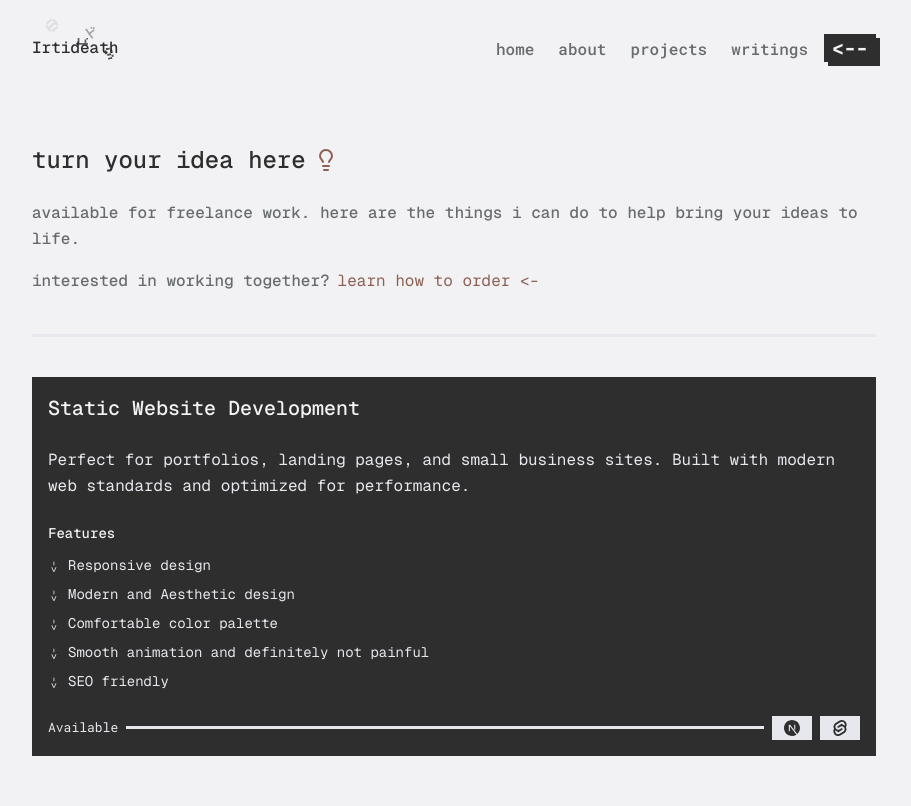
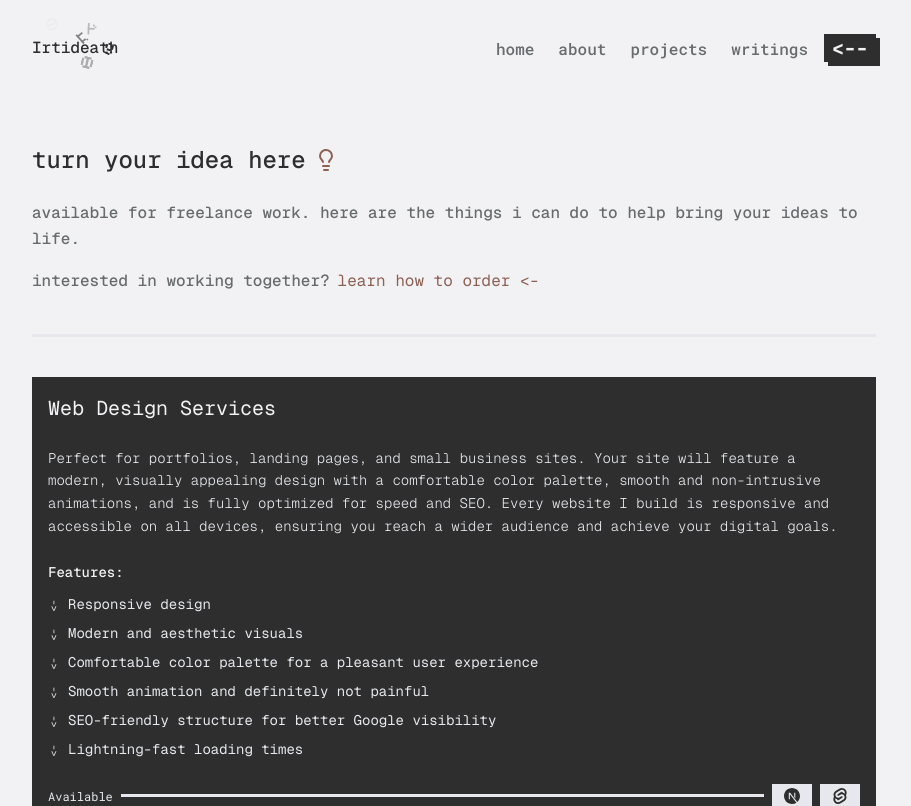
Before and after one commit to IRTIDEATH/Al-Sakha, a Next.js app: page /all-services in a window 1280 px wide. Shown: the top 806 px of the page, without its empty margins (186-1097 px from the left). Built offline with nearby package versions, Linux system fonts and the light colour scheme; a web font is replaced by a local one.

Commit message:
feat: update web design service text

```diff
--- a/components/pages/all-service/services-grid-section.tsx
+++ b/components/pages/all-service/services-grid-section.tsx
@@ -16,19 +16,21 @@ const ServicesGridSection = () => {
       {services.map((item, index) => (
         <Fragment key={item.number}>
           <div className="flex flex-col gap-6 bg-foreground p-4 text-background">
-            <h2 className="font-medium text-[20px]">{item.name}</h2>
+            <h2 className="text-[20px]">{item.name}</h2>
 
-            <p className="text-[16px] text-suram">{item.description}</p>
+            <p className="font-light text-[14px] text-suram">
+              {item.description}
+            </p>
 
             <div className="space-y-3">
-              <h3 className="font-medium text-sm">Features</h3>
+              <h3 className="font-medium text-sm">Features:</h3>
               <ul className="space-y-2">
                 {item.features.map((feature, featureIndex) => (
                   <li
                     key={featureIndex}
                     className="flex items-start gap-2 text-[14px] text-suram"
                   >
-                    <span className="mt-1 inline-block rotate-90 whitespace-nowrap font-geist text-[10px]">
+                    <span className="mt-1 inline-block rotate-90 select-none whitespace-nowrap text-[10px]">
                       {"->"}
                     </span>
                     {feature}
@@ -38,7 +40,7 @@ const ServicesGridSection = () => {
             </div>
 
             <div className="flex items-center justify-between gap-2">
-              <span className="font-roboto text-[13px] text-suram">
+              <span className="font-roboto text-[12px] text-suram">
                 Available
               </span>
               <Divider className="my-0" />
--- a/constants/services.ts
+++ b/constants/services.ts
@@ -11,15 +11,16 @@ export interface ServiceInterface {
 export const services: ServiceInterface[] = [
   {
     number: "01",
-    name: "Static Website Development",
+    name: "Web Design Services",
     description:
-      "Perfect for portfolios, landing pages, and small business sites. Built with modern web standards and optimized for performance.",
+      "Perfect for portfolios, landing pages, and small business sites. Your site will feature a modern, visually appealing design with a comfortable color palette, smooth and non-intrusive animations, and is fully optimized for speed and SEO. Every website I build is responsive and accessible on all devices, ensuring you reach a wider audience and achieve your digital goals.",
     features: [
       "Responsive design",
-      "Modern and Aesthetic design",
-      "Comfortable color palette",
+      "Modern and aesthetic visuals",
+      "Comfortable color palette for a pleasant user experience",
       "Smooth animation and definitely not painful",
-      "SEO friendly",
+      "SEO-friendly structure for better Google visibility",
+      "Lightning-fast loading times",
     ],
     technologies: [
       {
```
